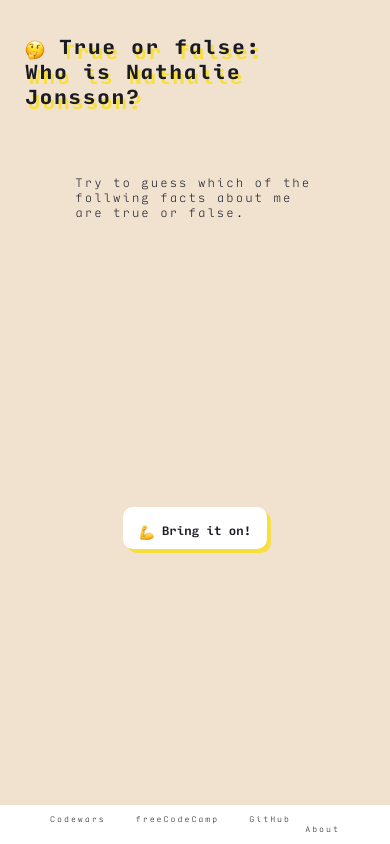
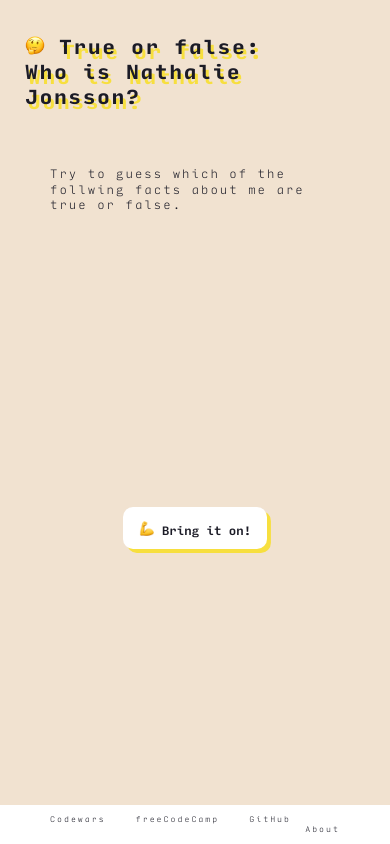
Before and after one commit to njons/founders_and_coders, a plain HTML site: page index.html in a window 390 px wide. Drawn offline with Linux system fonts and the light colour scheme.

Commit message:
alignmet of content at extreme window sizes

```diff
--- a/style/main.css
+++ b/style/main.css
@@ -243,7 +243,18 @@ li.about {
   .emoji {
     height: 4vw;
     width: 4vw;
+    position: relative;
+    top: 0.25vh;
   }
+
+  .container .panel {
+    margin: 0 3vw;
+  }
+
+  .description {
+    margin: 0;
+  }
+
   .panel p {
     margin-top: auto;
   }
```
